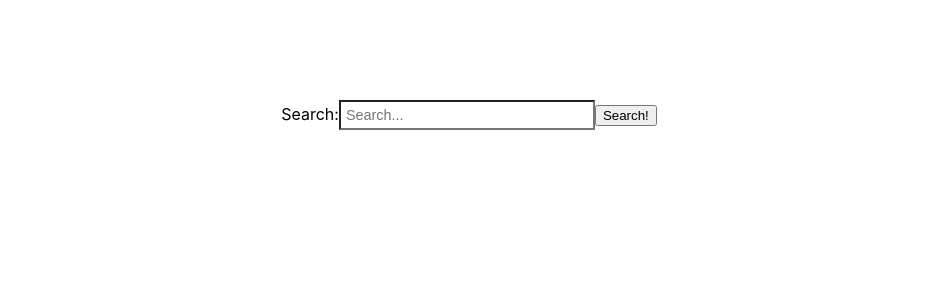
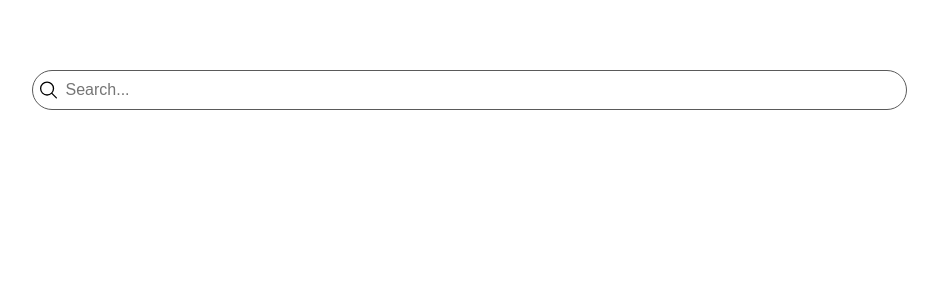
Before and after one commit to Areyesfigueroa/VGScout, a React (Create React App) app: page / in a window 1280 px wide. Shown: the top 300 px of the page, without its empty margins (171-1109 px from the left). Built offline with nearby package versions, Linux system fonts and the light colour scheme.

Commit message:
Searchbar functionality added. Need to now create a suggestioon box.

```diff
--- a/public/index.html
+++ b/public/index.html
@@ -39,5 +39,6 @@
       To begin the development, run `npm start` or `yarn start`.
       To create a production bundle, use `npm run build` or `yarn build`.
     -->
+    <script src="https://unpkg.com/ionicons@5.0.0/dist/ionicons.js"></script>
   </body>
 </html>
--- a/src/App.css
+++ b/src/App.css
@@ -1,38 +1,4 @@
 .App {
-  text-align: center;
+  margin:0;
+  padding: 0 15px;
 }
-
-.App-logo {
-  height: 40vmin;
-  pointer-events: none;
-}
-
-@media (prefers-reduced-motion: no-preference) {
-  .App-logo {
-    animation: App-logo-spin infinite 20s linear;
-  }
-}
-
-.App-header {
-  background-color: #282c34;
-  min-height: 100vh;
-  display: flex;
-  flex-direction: column;
-  align-items: center;
-  justify-content: center;
-  font-size: calc(10px + 2vmin);
-  color: white;
-}
-
-.App-link {
-  color: #61dafb;
-}
-
-@keyframes App-logo-spin {
-  from {
-    transform: rotate(0deg);
-  }
-  to {
-    transform: rotate(360deg);
-  }
-}
--- a/src/App.js
+++ b/src/App.js
@@ -1,6 +1,7 @@
 import React, { Component } from 'react';
 import './App.css';
 
+import SectionWrapper from "./components/SectionWrapper/SectionWrapper";
 import SearchBarContainer from "./containers/SearchBarContainer/SearchBarContainer";
 
 class App extends Component {
@@ -9,7 +10,9 @@ class App extends Component {
 
     return (
       <div className="App">
-        <SearchBarContainer />
+        <SectionWrapper>
+          <SearchBarContainer />
+        </SectionWrapper>
       </div>
     );
   }
--- a/src/components/SearchBar/SearchBar.js
+++ b/src/components/SearchBar/SearchBar.js
@@ -5,13 +5,26 @@ const searchBar = (props) => {
 
     return (
         <div className={classes.SearchBar}>
-            <label htmlFor="search">Search:</label>
             <input
+                ref={props.searchRef}
                 type="search"
                 placeholder="Search..."
                 id="search"
-                onChange={(event) => props.changed(event.target.value)} />
-            <button onClick={props.clicked}>Search!</button>
+                onChange={(event) => props.changed(event.target.value)}
+                onKeyUp={(event) => event.keyCode===13 ? props.search():null}/>
+
+            <button
+            className={classes.searchButton}
+            onClick={props.search}>
+                <ion-icon name="search-outline"></ion-icon>
+            </button>
+
+            <button
+            className={classes.cancelButton}
+            onClick={props.clear}
+            style={{visibility: props.showCancelBtn ? "visible":"hidden"}}>
+                <ion-icon name="close-circle-outline"></ion-icon>
+            </button>
         </div>
     );
 }
--- a/src/components/SearchBar/SearchBar.module.css
+++ b/src/components/SearchBar/SearchBar.module.css
@@ -1,11 +1,43 @@
 .SearchBar {
-    margin-top: 100px;
+    width: 70%;
+    text-align: center;
+    position: relative;
+    margin: 70px auto 0 auto;
 }
 
 .SearchBar input[type="search"] {
-    width: 20%;
-    padding: 5px 5px;
+    width: 100%;
+    padding: 10px 33px;
     appearance: none;
-    font-size: 90%;
+    font-size: 100%;
     outline: none;
+    border-radius: 20px;
+    border: 1px solid rgb(90, 90, 90);
 }
+
+.SearchBar input[type="search"]::-webkit-search-cancel-button {
+    display: none;
+}
+
+.SearchBar button {
+    position: absolute;
+    width: 33px;
+    height: 100%;
+    border-radius: 20px;
+    background: none;
+    border: 0;
+    top: 0;
+}
+
+.searchButton {
+    left: 0;
+}
+
+.cancelButton {
+    right: 0;
+}
+
+ion-icon {
+    width: 100%;
+    height: 100%;
+}
--- /dev/null
+++ b/src/components/SearchBar/Suggestions/Suggestions.module.css
@@ -0,0 +1,3 @@
+.Suggestions {
+
+}
--- /dev/null
+++ b/src/components/SectionWrapper/SectionWrapper.js
@@ -0,0 +1,10 @@
+import React from "react";
+import classes from "./SectionWrapper.module.css";
+
+const sectionWrapper = (props) => (
+    <section className={classes.SectionWrapper}>
+        {props.children}
+    </section>
+);
+
+export default sectionWrapper;
--- /dev/null
+++ b/src/components/SectionWrapper/SectionWrapper.module.css
@@ -0,0 +1,3 @@
+.SectionWrapper {
+    margin-bottom: 10px;
+}
--- a/src/containers/SearchBarContainer/SearchBarContainer.js
+++ b/src/containers/SearchBarContainer/SearchBarContainer.js
@@ -6,18 +6,29 @@ import axios from "../../axios";
 class SearchBarContainer extends Component {
 
     state = {
-        searchValue: null
+        searchValue: '',
+        prevSearchValue: '',
+        result: null
     }
 
+    searchInput = React.createRef();
+
     search = () => {
-        if (this.state.searchValue !== null) {
-            axios.get(`/games/${this.state.searchValue}`).
+        if (this.state.searchValue !== '' && this.state.searchValue !== this.state.prevSearchValue) {
+            this.setState({prevSearchValue: this.state.searchValue});
+
+            //Axios api goes here.
+            axios.get(`/games?search=${this.state.searchValue}`).
                 then(response => {
-                    if (response.data.redirect) {
-                        this.handleChange(response.data.slug);
-                        this.search();
+
+                    //If it matches exactly save it.
+                    if(response.data.results[0].slug === this.state.searchValue) {
+                        //Display exact item.
+                        this.setState({result: response.data.results[0]});
+                        console.log(response.data.results[0]);
                     } else {
-                        console.log(response.data);
+                        //Display Suggestion Box.
+                        console.log(response.data.results);
                     }
                 }).catch(error => {
                     console.log("Error: " + error);
@@ -25,13 +36,32 @@ class SearchBarContainer extends Component {
         }
     }
 
+    parseSearch = (searchValue) => {
+        //Spaces are hyphens
+        //everything is lowercase.
+        //Delete spaces from the front and back of the string.
+        return searchValue.trim().replace(/\s/gmi, '-').toLowerCase();
+    }
+
     handleChange = (newValue) => {
-        this.setState({ searchValue: newValue});
+        const parsedSearchValue = this.parseSearch(newValue);
+        this.setState({ searchValue: parsedSearchValue});
+    }
+
+    clearSearch = () => {
+        this.searchInput.current.value = "";
+        this.setState({ searchValue: "" });
     }
 
     render() {
+
         return (
-            <SearchBar changed={this.handleChange} clicked={this.search} />
+            <SearchBar
+            searchRef={this.searchInput}
+            changed={this.handleChange}
+            search={this.search}
+            clear={this.clearSearch}
+            showCancelBtn={this.state.searchValue.length > 0} />
         );
     }
 
```
Also changed, not shown: src/components/SearchBar/Suggestions/Suggestions.js (added, +10 -0 lines).
